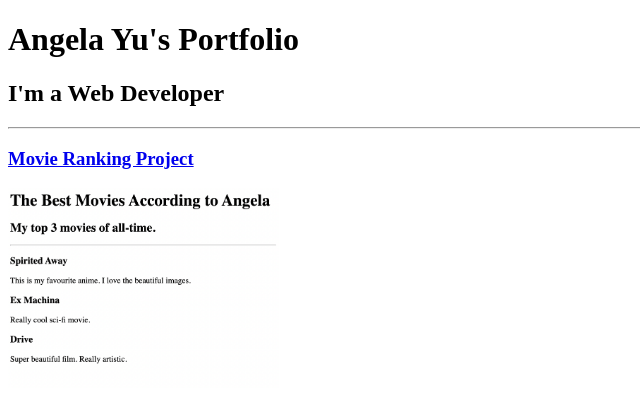
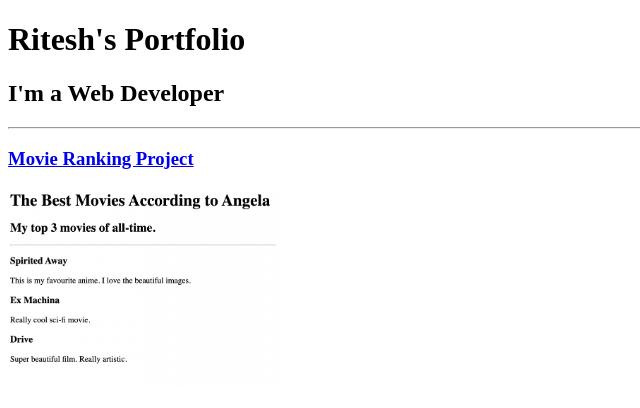
Before and after one commit to RiteshLakra17/portfolio, a plain HTML site: page index.html in a window 1280 px wide. Shown: the top 408 px of the page, without its empty margins (0-640 px from the left). Drawn offline with Linux system fonts and the light colour scheme.

Commit message:
Update index.html

```diff
--- a/index.html
+++ b/index.html
@@ -3,11 +3,11 @@
 
 <head>
   <meta charset="UTF-8">
-  <title>Angela's Portfolio</title>
+  <title>Ritesh's Portfolio</title>
 </head>
 
 <body>
-  <h1>Angela Yu's Portfolio</h1>
+  <h1>Ritesh's Portfolio</h1>
   <h2>I'm a Web Developer</h2>
   <hr />
   <h3><a href="./public/movie-ranking.html">Movie Ranking Project</a></h3>
```
